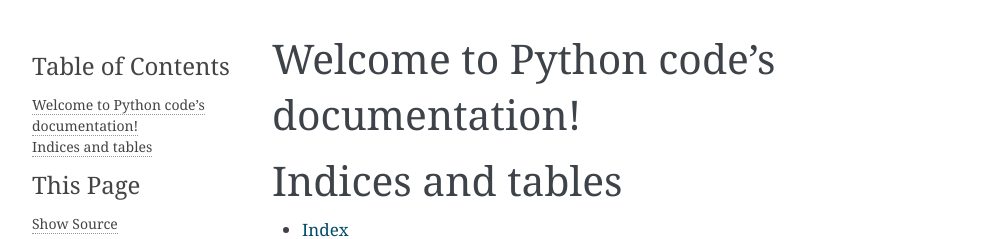
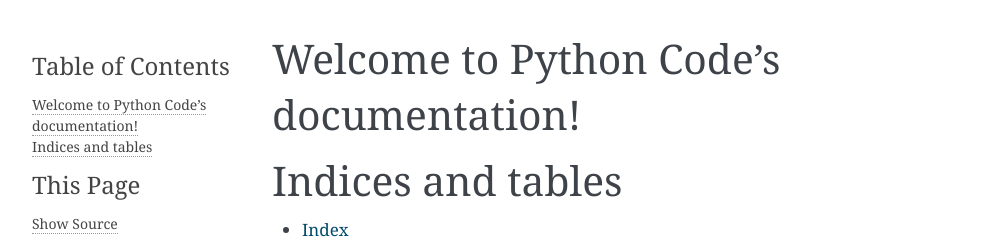
Before and after one commit to sbashar/python, a Sphinx documentation site: the page built from source/index.rst, in a window 1280 px wide. Shown: the top 239 px of the page, without its empty margins (148-1141 px from the left). Built offline with Sphinx 7.4.7, drawn with Linux system fonts in a browser that asks for light colours; part of the change alters nothing that is shown.

```diff
--- a/source/conf.py
+++ b/source/conf.py
@@ -17,7 +17,7 @@
 
 # -- Project information -----------------------------------------------------
 
-project = 'Python code'
+project = 'Python Code'
 copyright = '2019, Saydul Bashar'
 author = 'Saydul Bashar'
 
--- a/source/index.rst
+++ b/source/index.rst
@@ -1,9 +1,9 @@
-.. Python code documentation master file, created by
-   sphinx-quickstart on Wed Apr 24 20:46:18 2019.
+.. Python Code documentation master file, created by
+   sphinx-quickstart on Wed Apr 24 23:00:50 2019.
    You can adapt this file completely to your liking, but it should at least
    contain the root `toctree` directive.
 
-Welcome to Python code's documentation!
+Welcome to Python Code's documentation!
 =======================================
 
 .. toctree::
```
